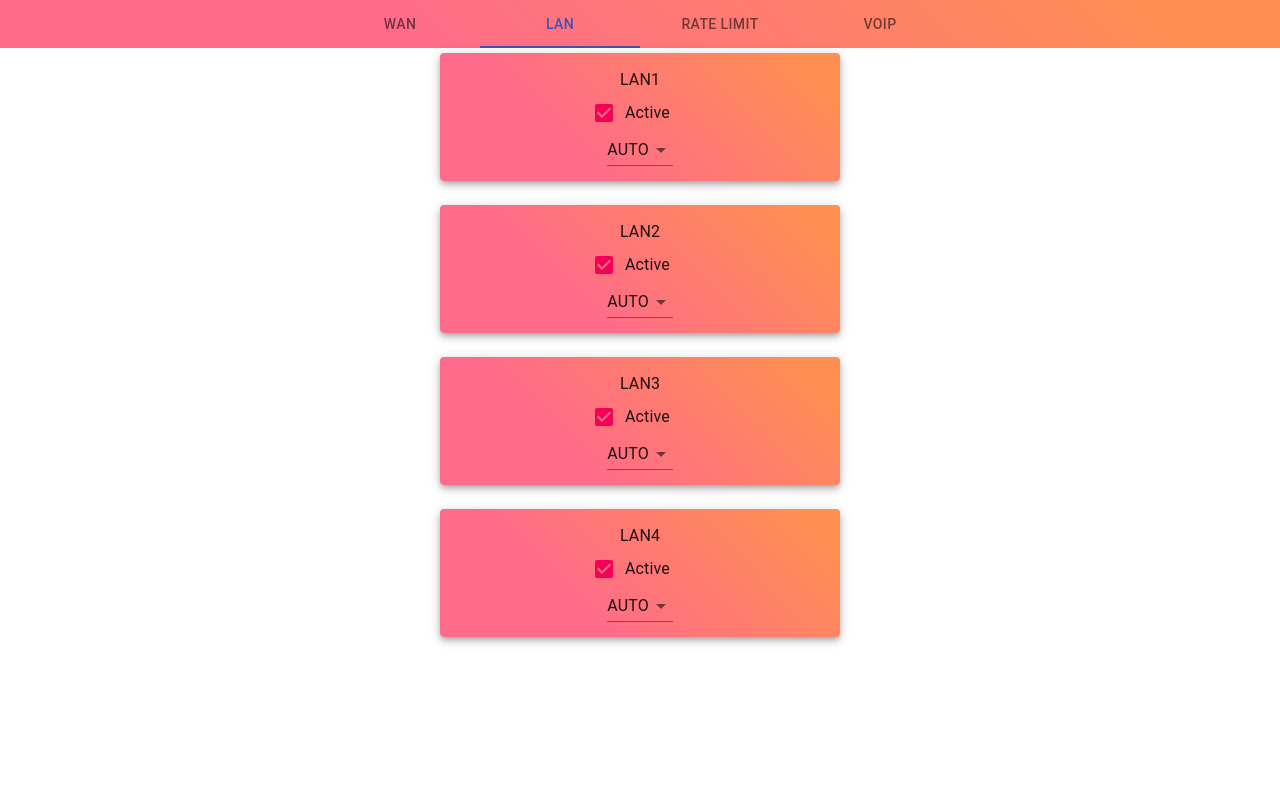
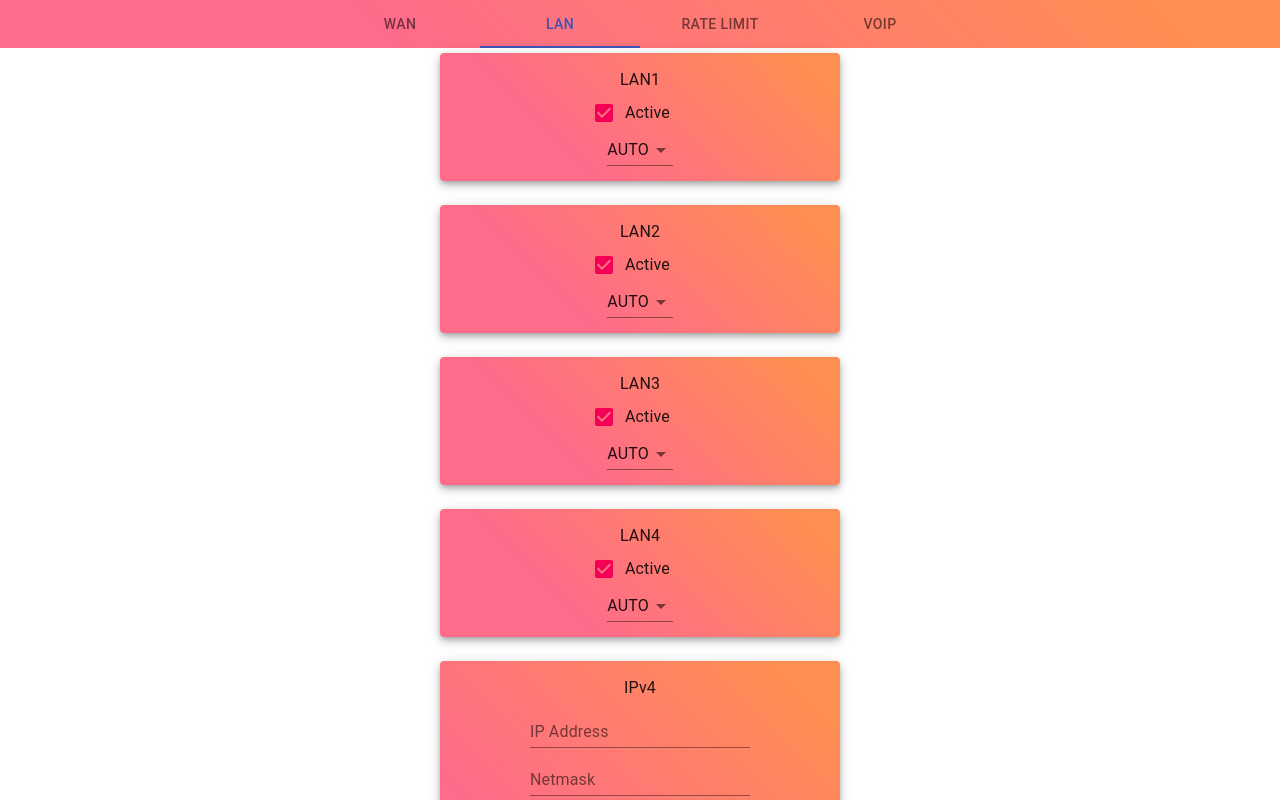
Before and after one commit to sniewcza/XmlConfigCreator, a React (Create React App) app: page / in a window 1280 px wide. Both pictures are taken after a click on the tab "LAN". Shown: the top 800 px of the page. Built offline with nearby package versions, Linux system fonts and the light colour scheme.

Commit message:
added IPv4 form

```diff
--- a/src/App.tsx
+++ b/src/App.tsx
@@ -15,6 +15,7 @@ import {
   SipAccountConfigForm,
   SipFormState
 } from "./components/SipAccountConfigForm";
+import { IPv4ConfigForm, IPv4FormState } from "./components/IPv4ConfigForm";
 
 const parser = new DOMParser();
 const xmlserialzier = new XMLSerializer();
@@ -50,6 +51,15 @@ const wanFormInitialState: WanFormState = {
   wlan5gActive: true
 };
 
+const ipv4InitialState: IPv4FormState = {
+  ipAddress: "",
+  netmask: "",
+  dhcpEnabled: false,
+  dhcpPoolEnd: "",
+  dhcpPoolStart: "",
+  gateway: ""
+};
+
 function App() {
   const saveTestFile = () => {
     const document = parser.parseFromString(Template, "text/xml");
@@ -59,19 +69,24 @@ function App() {
     });
     saveAs(file);
   };
-  const [sipFormState, setSipFormState] = useState(sipAccountInitialState);
-  const [rateLimitFormState, setRateLimitFormState] = useState(
-    rateLimitInitialState
-  );
+  const [wan1State, setWan1State] = useState(wanFormInitialState);
+  const [wan2State, setWan2State] = useState(wanFormInitialState);
+  const [wan3State, setWan3State] = useState(wanFormInitialState);
+  const [wan4State, setWan4State] = useState(wanFormInitialState);
+
   const [lan1State, setLan1State] = useState(lanFormInitialState);
   const [lan2State, setLan2State] = useState(lanFormInitialState);
   const [lan3State, setLan3State] = useState(lanFormInitialState);
   const [lan4State, setLan4State] = useState(lanFormInitialState);
 
-  const [wan1State, setWan1State] = useState(wanFormInitialState);
-  const [wan2State, setWan2State] = useState(wanFormInitialState);
-  const [wan3State, setWan3State] = useState(wanFormInitialState);
-  const [wan4State, setWan4State] = useState(wanFormInitialState);
+  const [ipv4State, setIPv4State] = useState(ipv4InitialState);
+
+  const [sipFormState, setSipFormState] = useState(sipAccountInitialState);
+
+  const [rateLimitFormState, setRateLimitFormState] = useState(
+    rateLimitInitialState
+  );
+
   return (
     <div className="App">
       <TabNavigator>
@@ -135,6 +150,13 @@ function App() {
               onChange={(name, state) => setLan4State(state)}
             />
           </Grid>
+          <Grid item xs>
+            <IPv4ConfigForm
+              name="IPv4"
+              initialState={ipv4State}
+              onChange={(name, state) => setIPv4State(state)}
+            />
+          </Grid>
         </Grid>
         <RateLimitConfigForm
           name={"Rate Limit"}
--- /dev/null
+++ b/src/components/IPv4ConfigForm.tsx
@@ -0,0 +1,106 @@
+import React, { FC, useState, useEffect } from "react";
+import { makeStyles, Paper, Typography, TextField } from "@material-ui/core";
+import { LabeledCheckBox } from "./LabeledCheckbox";
+
+const useStyles = makeStyles(theme => ({
+  root: {
+    display: "flex",
+    flexDirection: "column",
+    alignItems: "center",
+    paddingTop: 15,
+    paddingBottom: 15,
+    width: 400,
+    background: "linear-gradient(45deg, #FE6B8B 30%, #FF8E53 90%)"
+  }
+}));
+
+export interface IPv4FormState {
+  ipAddress: string;
+  netmask: string;
+  dhcpEnabled: boolean;
+  dhcpPoolStart: string;
+  dhcpPoolEnd: string;
+  gateway: string;
+}
+
+interface Props {
+  name: string;
+  initialState: IPv4FormState;
+  onChange: (name: string, state: IPv4FormState) => void;
+}
+
+export const IPv4ConfigForm: FC<Props> = ({ name, initialState, onChange }) => {
+  const classes = useStyles();
+  const [ipAddressValue, setIPAddressValue] = useState(initialState.ipAddress);
+  const [netmaskValue, setNetmaskValue] = useState(initialState.netmask);
+  const [dhcpEnabled, setDhcpEnabled] = useState(initialState.dhcpEnabled);
+  const [dhcpPoolStartValue, setDhcpPoolStartValue] = useState(
+    initialState.dhcpPoolStart
+  );
+  const [dhcpPoolendValue, setDhcpPoolendValue] = useState(
+    initialState.dhcpPoolEnd
+  );
+  const [gateWayValue, setGateWayValue] = useState(initialState.gateway);
+
+  useEffect(() => {
+    onChange(name, {
+      ipAddress: ipAddressValue,
+      netmask: netmaskValue,
+      dhcpEnabled: dhcpEnabled,
+      dhcpPoolStart: dhcpPoolStartValue,
+      dhcpPoolEnd: dhcpPoolendValue,
+      gateway: gateWayValue
+    });
+  }, [
+    ipAddressValue,
+    netmaskValue,
+    dhcpEnabled,
+    dhcpPoolStartValue,
+    dhcpPoolendValue,
+    gateWayValue
+  ]);
+  return (
+    <Paper className={classes.root} elevation={5}>
+      <Typography>{name}</Typography>
+      <TextField
+        type="text"
+        label="IP Address"
+        value={ipAddressValue}
+        onChange={event => setIPAddressValue(event.target.value)}
+      />
+      <TextField
+        type="text"
+        label="Netmask"
+        value={netmaskValue}
+        onChange={event => setNetmaskValue(event.target.value)}
+      />
+      <LabeledCheckBox
+        name="dhcp enabled"
+        label="DHCP Enabled"
+        checked={dhcpEnabled}
+        onChange={event => setDhcpEnabled(event.target.checked)}
+      ></LabeledCheckBox>
+      <TextField
+        disabled={!dhcpEnabled}
+        type="text"
+        label="DHCP pool start"
+        value={dhcpPoolStartValue}
+        onChange={event => setDhcpPoolStartValue(event.target.value)}
+      />
+      <TextField
+        disabled={!dhcpEnabled}
+        type="text"
+        label="DHCP poll end"
+        value={dhcpPoolendValue}
+        onChange={event => setDhcpPoolendValue(event.target.value)}
+      />
+      <TextField
+        disabled={!dhcpEnabled}
+        type="text"
+        label="Gateway"
+        value={gateWayValue}
+        onChange={event => setGateWayValue(event.target.value)}
+      />
+    </Paper>
+  );
+};
```
